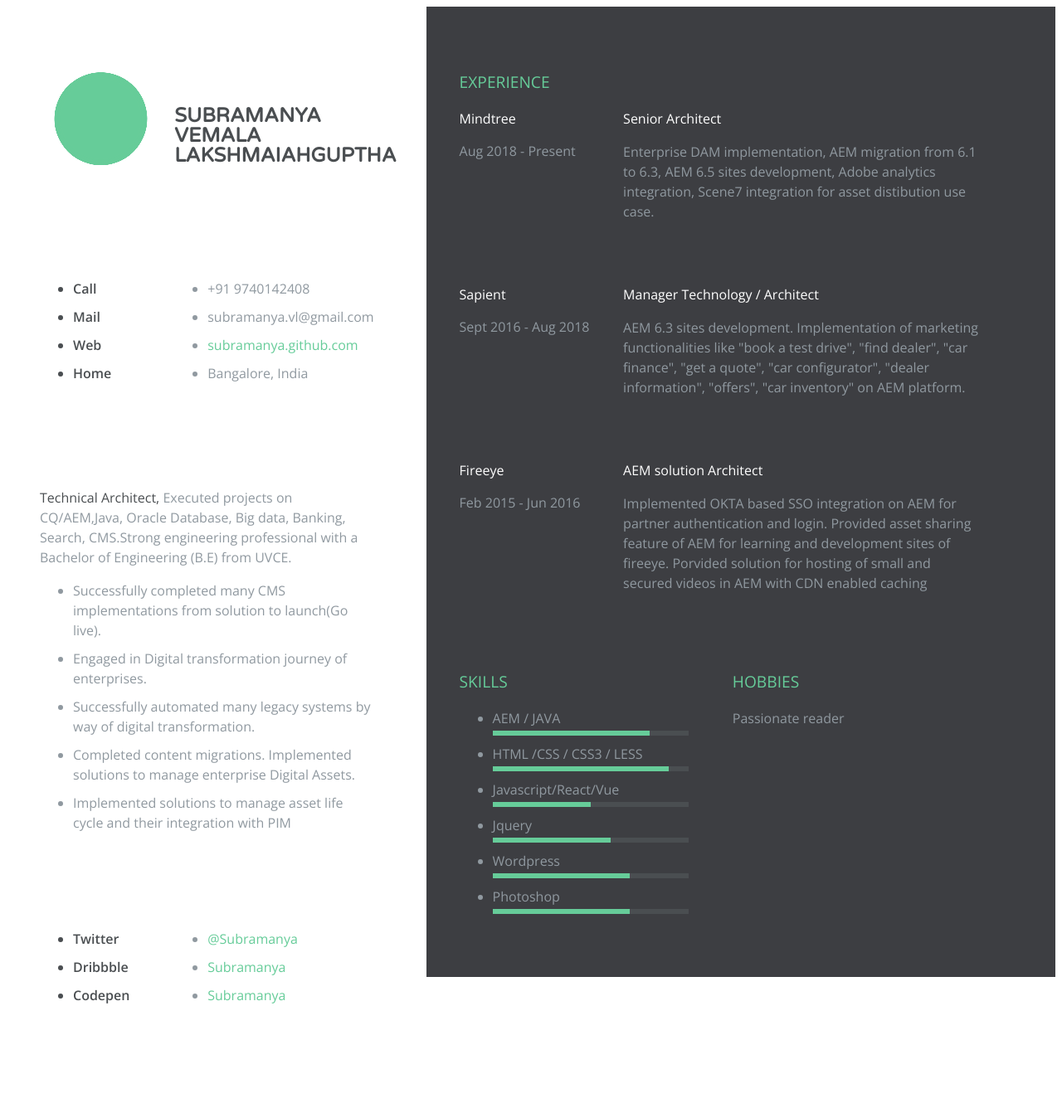
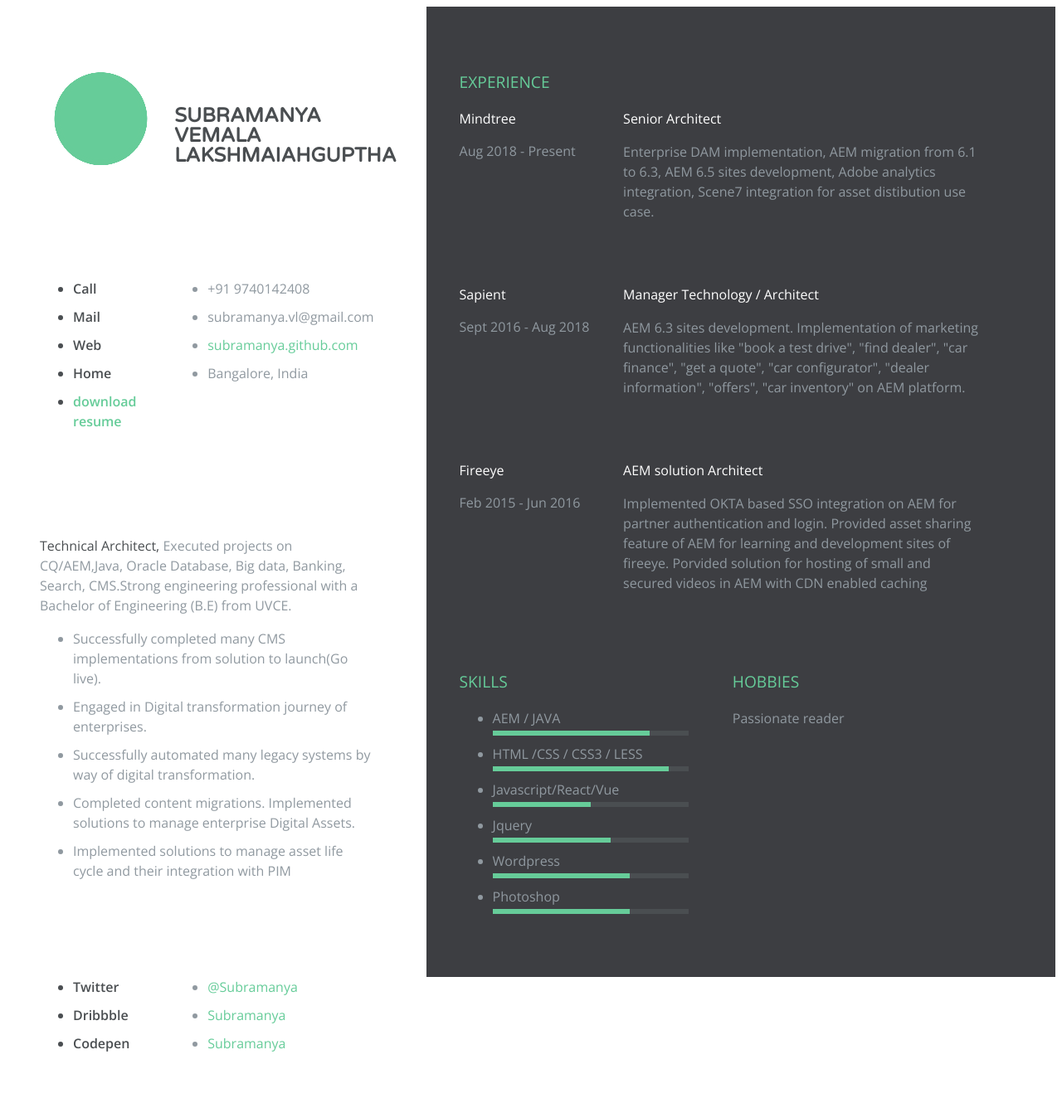
Before and after one commit to subramanya/subramanya.github.io, a Jekyll site: the page built from index.md, in a window 1280 px wide. Shown: the whole page at 83% size. Built offline with Jekyll 4.4.1, drawn with Linux system fonts in a browser that asks for light colours; our own code applies the rules of GitHub Pages for plain Markdown files; before the commit the page ends 1278 px from its top, so only the background shows below that.

Commit message:
Update default.html

```diff
--- a/_layouts/default.html
+++ b/_layouts/default.html
@@ -512,6 +512,7 @@ a {
       		<li>Mail</li>
       		<li>Web</li>
       		<li>Home</li>
+		<li><a href="subramanya-github-io.pdf" download> download resume</a></li>
       	</ul>
         <ul class="list-content ">
         	<li>+91 9740142408</li> <!-- YOUR PHONE NUMBER  -->
```
